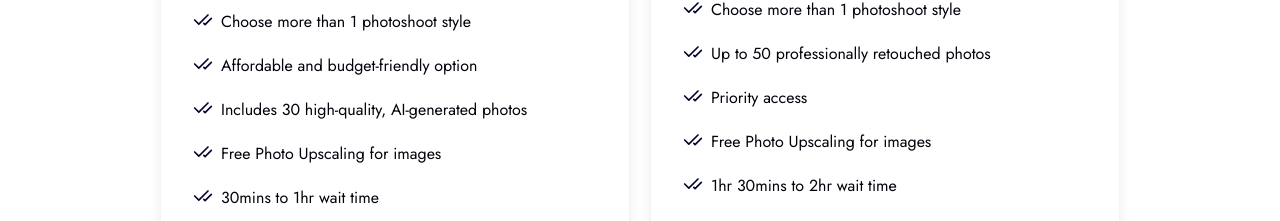
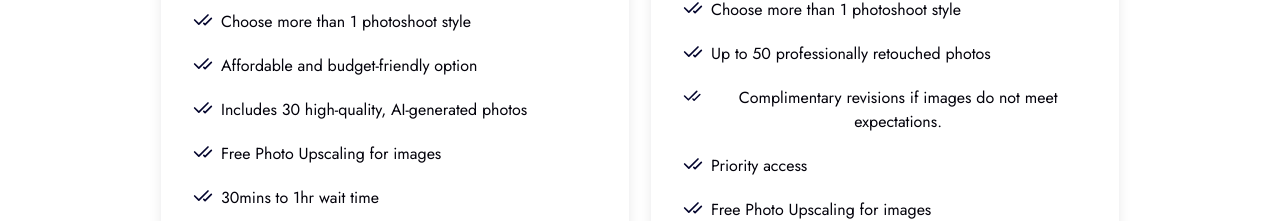
Before and after one commit to stacksineden/Retenaai, a React (Vite) app: page /pricing in a window 1280 px wide. Shown: the part 542-763 px from the top of the page. Built offline with nearby package versions, Linux system fonts and the light colour scheme; no server answers.

Commit message:
refix-on-pricing

```diff
--- a/src/_root/pages/LoraTraining.tsx
+++ b/src/_root/pages/LoraTraining.tsx
@@ -186,12 +186,13 @@ const LoraTraining = () => {
                 <p className="text-lg font-medium text-primary-black">
                   Upload Your images
                 </p>
-                <p className="text-sm text-primary-black font-semibold">
+                <p className="text-base text-primary-black font-semibold">
                   We recommend uploading your photos in supported formats such
                   as JPEG, JPG, PNG, or WebP. For optimal results, please share
                   15 to 30 images or more, if possible. Include a variety of
                   close-ups, waist-up, and full-body shots with different facial
-                  expressions. You can drag and upload multiple photos at once.
+                  expressions. You can drag and upload multiple photos at
+                  once.
                   <span className="text-red-700">
                     {" "}
                     Note: A trigger word is an identifier we will use to
--- a/src/modelDataset.ts
+++ b/src/modelDataset.ts
@@ -457,6 +457,7 @@ export const photoshoot_plans = [
       "Perfect for brands, social media influencers, and models",
       "Choose more than 1 photoshoot style",
       "Up to 50 professionally retouched photos",
+      "Complimentary revisions if images do not meet expectations.",
       "Priority access",
       "Free Photo Upscaling for images",
       "1hr 30mins to 2hr wait time",
```
